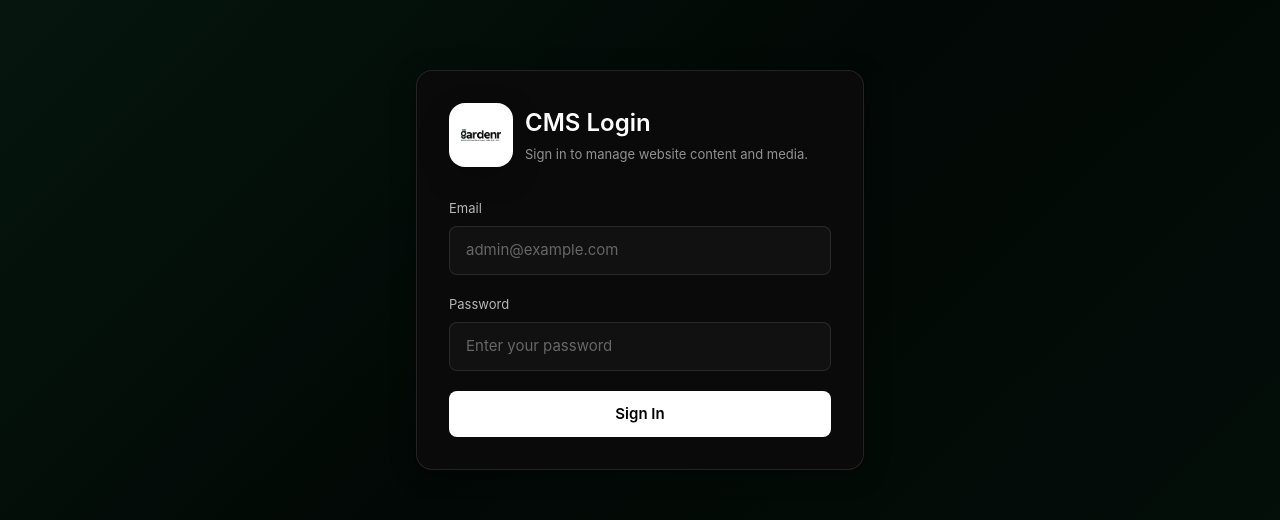
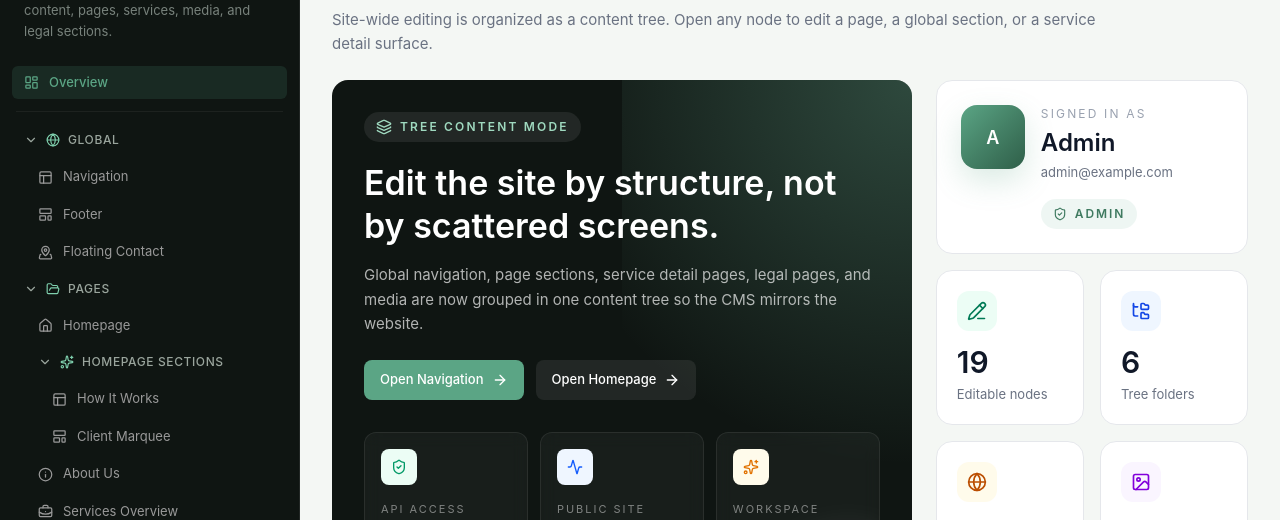
Before and after one commit to rakesh-iim/Test-Garden-Site-v1-CMS, a React (Vite) app in the folder frontend/: page /dashboard in a window 1280 px wide. Before the commit this address led to /login. Shown: the part 130-650 px from the top of the page. Built offline with nearby package versions, Linux system fonts and the light colour scheme; no server answers.

Commit message:
Comment out routes for login and protected access
Comment out login and protected route components.

```diff
--- a/frontend/src/App.tsx
+++ b/frontend/src/App.tsx
@@ -11,12 +11,12 @@ function App() {
     <AuthProvider>
       <BrowserRouter>
         <Routes>
-          <Route path="/login" element={<LoginPage />} />
-          <Route element={<ProtectedRoute />}>
+          {/*<Route path="/login" element={<LoginPage />} />*/}
+          {/*<Route element={<ProtectedRoute />}>*/}
             <Route path="/dashboard" element={<Dashboard />} />
             <Route path="/dashboard/media/library" element={<MediaLibrary />} />
             <Route path="/dashboard/*" element={<SectionEditorPage />} />
-          </Route>
+          {/*</Route>*/}
           <Route path="*" element={<Navigate to="/dashboard" replace />} />
         </Routes>
       </BrowserRouter>
```
